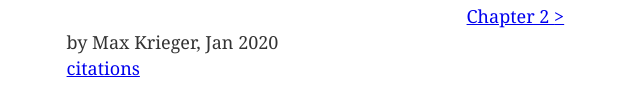
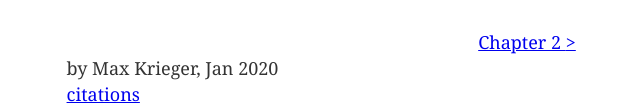
Before and after one commit to maxkrieger/glue-comic, a Gatsby site: page / in a window 1280 px wide. Shown: the part 303-408 px from the top of the page, without its empty margins (113-753 px from the left). Built offline with nearby package versions, Linux system fonts and the light colour scheme; Gatsby itself is replaced by a stand-in of ours.

Commit message:
content update

```diff
--- a/src/pages/index.js
+++ b/src/pages/index.js
@@ -9,7 +9,9 @@ const IndexPage = () => (
   <Layout>
     <SEO title="Chatting with Glue" />
     <img src={Chapter1} alt="Chapter 1" />
-    <Link to="/page-2">Chapter 2 {">"}</Link>
+    <div style={{ textAlign: "center" }}>
+      <Link to="/page-2">Chapter 2 {">"}</Link>
+    </div>
   </Layout>
 )
 
```
